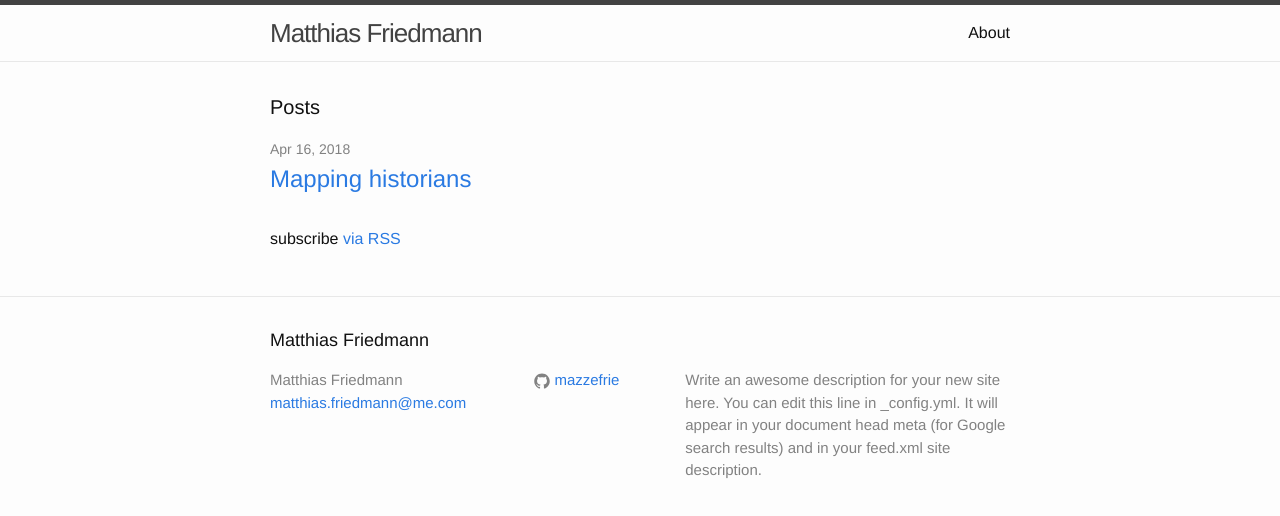
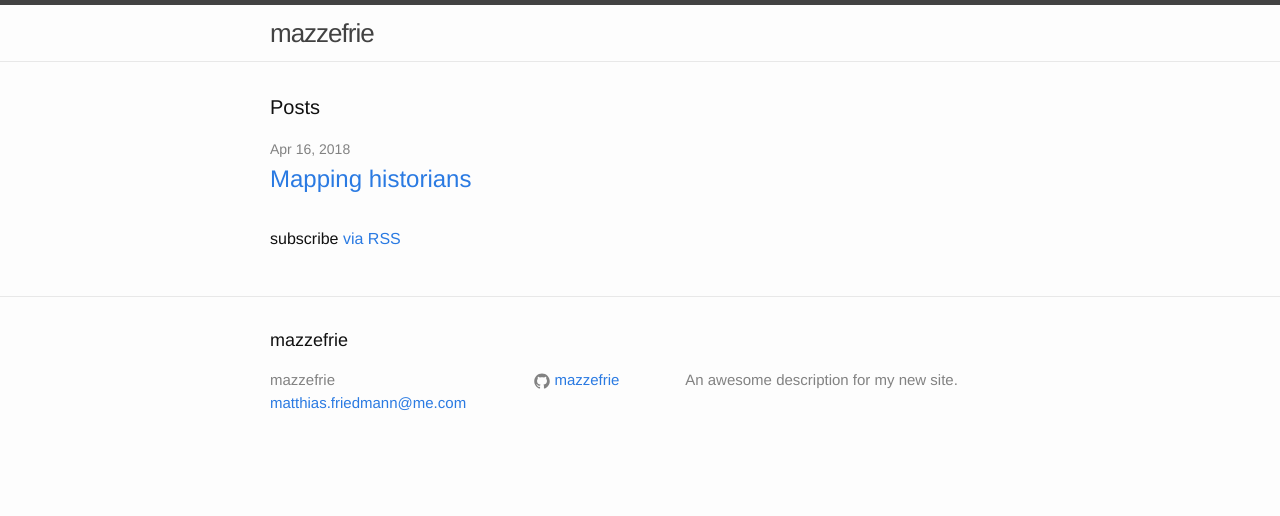
Before and after one commit to mazzefrie/mazzefrie.github.io, a plain HTML site: page index.html in a window 1280 px wide. Drawn offline with Linux system fonts and the light colour scheme.

Commit message:
Starting is not easy

```diff
--- a/index.html
+++ b/index.html
@@ -6,13 +6,13 @@
   <meta http-equiv="X-UA-Compatible" content="IE=edge">
   <meta name="viewport" content="width=device-width, initial-scale=1">
 
-  <title>Matthias Friedmann</title>
-  <meta name="description" content="Write an awesome description for your new site here. You can edit this line in _config.yml. It will appear in your document head meta (for Google search results) and in your feed.xml site description.
+  <title>mazzefrie</title>
+  <meta name="description" content="An awesome description for my new site.
 ">
 
   <link rel="stylesheet" href="/css/main.css">
   <link rel="canonical" href="https://mazzefrie.github.io//">
-  <link rel="alternate" type="application/rss+xml" title="Matthias Friedmann" href="https://mazzefrie.github.io//feed.xml" />
+  <link rel="alternate" type="application/rss+xml" title="mazzefrie" href="https://mazzefrie.github.io//feed.xml" />
 </head>
 
 
@@ -22,7 +22,7 @@
 
   <div class="wrapper">
 
-    <a class="site-title" href="/">Matthias Friedmann</a>
+    <a class="site-title" href="/">mazzefrie</a>
 
     <nav class="site-nav">
       <a href="#" class="menu-icon">
@@ -32,20 +32,6 @@
           <path fill="#424242" d="M18,13.516C18,14.335,17.335,15,16.516,15H1.484C0.665,15,0,14.335,0,13.516l0,0 c0-0.82,0.665-1.484,1.484-1.484h15.031C17.335,12.031,18,12.696,18,13.516L18,13.516z"/>
         </svg>
       </a>
-
-      <div class="trigger">
-
-
-          <a class="page-link" href="/about/">About</a>
-
-
-
-
-
-
-
-
-      </div>
     </nav>
 
   </div>
@@ -82,12 +68,12 @@
 
   <div class="wrapper">
 
-    <h2 class="footer-heading">Matthias Friedmann</h2>
+    <h2 class="footer-heading">mazzefrie</h2>
 
     <div class="footer-col-wrapper">
       <div class="footer-col  footer-col-1">
         <ul class="contact-list">
-          <li>Matthias Friedmann</li>
+          <li>mazzefrie</li>
           <li><a href="mailto:matthias.friedmann@me.com">matthias.friedmann@me.com</a></li>
         </ul>
       </div>
@@ -113,7 +99,7 @@
       </div>
 
       <div class="footer-col  footer-col-3">
-        <p class="text">Write an awesome description for your new site here. You can edit this line in _config.yml. It will appear in your document head meta (for Google search results) and in your feed.xml site description.
+        <p class="text">An awesome description for my new site.
 </p>
       </div>
     </div>
```
Also changed, not shown: 2018/04/16/welcome-to-jekyll.html (+5 -19 lines), about/index.html (+6 -20 lines), feed.xml (+4 -4 lines).
